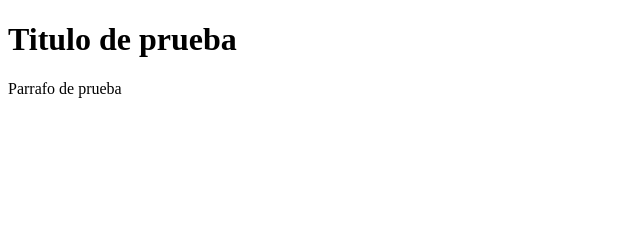
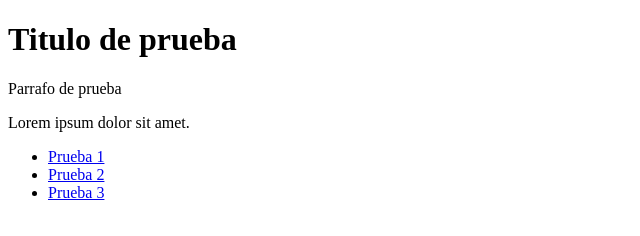
Before and after one commit to Nahu268/Primer-repositorio-, a plain HTML site: page index.html in a window 1280 px wide. Shown: the whole page, without its empty margins (0-640 px from the left). Drawn offline with Linux system fonts and the light colour scheme.

Commit message:
Cambios mamalones

```diff
--- a/index.html
+++ b/index.html
@@ -9,5 +9,13 @@
 <body>
     <h1>Titulo de prueba</h1>
     <p>Parrafo de prueba</p>
+    <p>Lorem ipsum dolor sit amet.</p>
+    <section>
+        <ul>
+            <li><a href="#">Prueba 1</a></li>
+            <li><a href="#">Prueba 2</a></li>
+            <li><a href="#">Prueba 3</a></li>
+        </ul>
+    </section>
 </body>
 </html>
```
